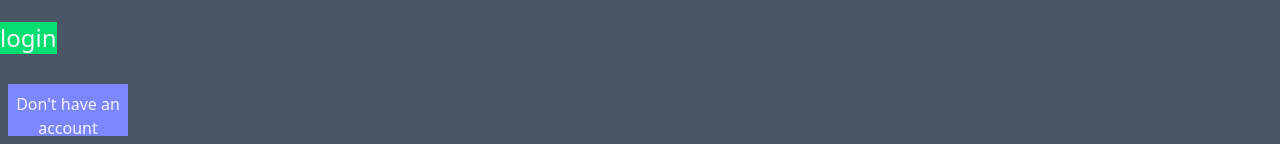
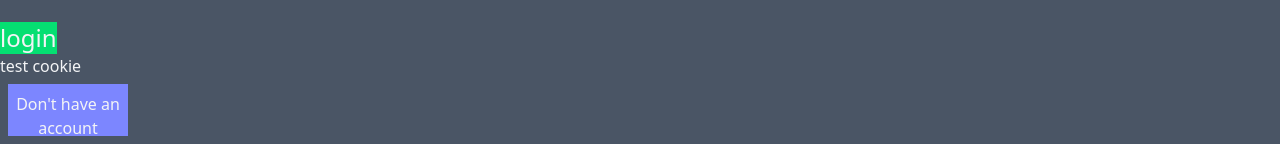
Before and after one commit to samulinukala/portfolio, a React (Vite) app: page / in a window 1280 px wide. Both pictures are taken after a click on the button "login". Shown: the part 210-354 px from the top of the page. Built offline with nearby package versions, Linux system fonts and the light colour scheme; what @replyke/react-js would draw is missing.

Commit message:
troubleshooting

```diff
--- a/src/App.tsx
+++ b/src/App.tsx
@@ -151,6 +151,9 @@ tryLogin();
   <br></br>
   <button className='bg-green-400 text-2xl'><p className='text-2xl' type='submit'></p>login</button>
 </form>
+<button onClick={()=>{fetch("https://portfolio-backend-tur1.onrender.com/api/test/readCookie").then((d)=>{
+console.log(d);
+})}}>test cookie</button>
 <br></br>
 <NavbarButton className='text-0.5xl' Text="Don't have an account" num={5} changefunc={props.setPage}></NavbarButton>
 </div>
```
Also changed, not shown: 4 other files (tests, documents, lock files or other folders).
